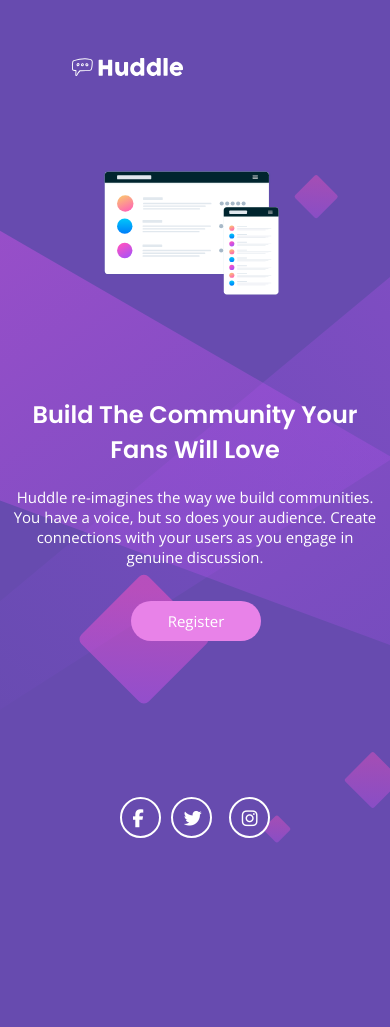
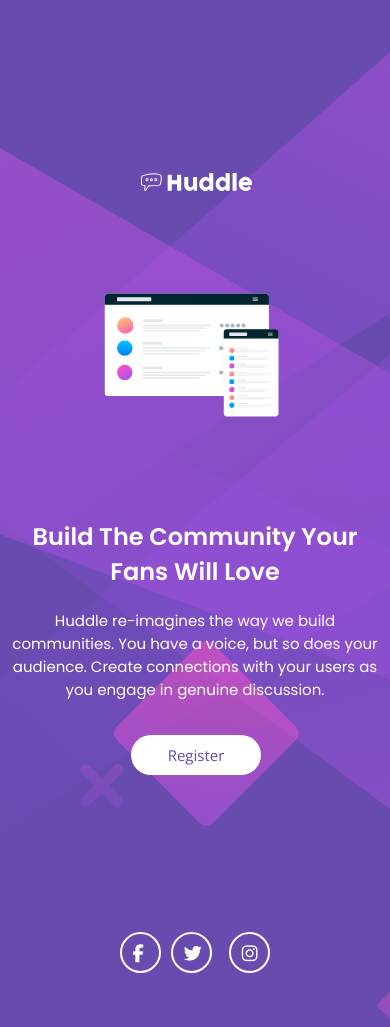
Before and after one commit to aureliandro-oliveira/hudle, a plain HTML site: page index.html in a window 390 px wide. Before the commit the page ends 890 px from the top, so only its background shows below. Drawn offline with nearby package versions, Linux system fonts and the light colour scheme.

Commit message:
Add files via upload
alteração no html e alguns postos do css

```diff
--- a/index.html
+++ b/index.html
@@ -1,5 +1,6 @@
 <!DOCTYPE html>
 <html lang="en">
+
 <head>
   <meta charset="UTF-8" />
   <meta name="viewport" content="width=device-width, initial-scale=1.0" />
@@ -10,26 +11,23 @@
   <link rel="stylesheet" href="./src/css/variables.css" />
   <link rel="preconnect" href="https://fonts.googleapis.com" />
   <link rel="preconnect" href="https://fonts.gstatic.com" crossorigin />
-    <link
-      href="https://fonts.googleapis.com/css2?family=Open+Sans&family=Poppins:wght@400;600&display=swap"
-      rel="stylesheet"
-    />
-    <link
-      rel="stylesheet"
-      href="https://cdnjs.cloudflare.com/ajax/libs/font-awesome/6.5.1/css/all.min.css"
-    />
+  <link href="https://fonts.googleapis.com/css2?family=Open+Sans&family=Poppins:wght@400;600&display=swap"
+    rel="stylesheet" />
+  <link rel="stylesheet" href="https://cdnjs.cloudflare.com/ajax/libs/font-awesome/6.5.1/css/all.min.css" />
 
   <title>Frontend Mentor | Huddle landing page with single introductory section</title>
 </head>
+
 <body>
+  <main>
     <header class="logo">
-      <img src="./src/images/logo.svg" alt="" />
+      <img src="./src/images/logo.svg" alt="logo-huddle" />
     </header>
 
     <div class="container">
       <section class="section-image">
         <div class="image">
-          <img src="./src/images/illustration-mockups.svg" alt="" />
+          <img src="./src/images/illustration-mockups.svg" alt="illustration-mockups" />
         </div>
       </section>
 
@@ -55,24 +53,18 @@
     </div>
 
     <footer class="footer">
-      <div class="social">
-        <a href="#">
-          <i class="fab fa-facebook-f"></i>
-        </a>
-      </div>
+      <nav class="social">
+        <ul>
+          <li class="social"><a href="#"><i class="fab fa-facebook-f"></i></a></li>
 
-      <div class="social">
-        <a href="#">
-          <i class="fab fa-twitter"></i>
-        </a>
-      </div>
+          <li class="social"><a href="#"><i class="fab fa-twitter"></i></a></li>
 
-      <div class="social">
-        <a href="#">
-          <i class="fab fa-instagram"></i>
-        </a>
-      </div>
+          <li class="social"><a href="#"><i class="fab fa-instagram"></i></a></li>
+        </ul>
+      </nav>
     </footer>
     </div>
+  </main>
 </body>
+
 </html>
--- a/src/css/reset.css
+++ b/src/css/reset.css
@@ -8,3 +8,7 @@ a {
     text-decoration: none;
     color: black;
 }
+
+li {
+    list-style-type: none;
+}
--- a/src/css/responsive.css
+++ b/src/css/responsive.css
@@ -1,8 +1,30 @@
 @media screen and (max-width: 1024px) {
     body {
+        display: flex;
+        justify-content: center;
+        align-items: center;
+    }
+
+    main {
         background-image: url('../images/bg-mobile.svg');
         background-size: cover;
         background-repeat: no-repeat;
+    }
+
+    .logo {
+        display: block;
+        padding-top: 350px;
+        justify-content: space-between;
+        align-items: center;
+        min-height: 75px;
+        text-align: center;
+      }
+
+    .section-information {
+        display: block;
+        justify-content: space-between;
+        flex-direction: column;
+        text-align: center;
     }
 
     .container {
@@ -60,6 +82,7 @@
 
         .logo img {
             width: 120px;
+            padding-top: none;
         }
 
         .image img {
--- a/src/css/style.css
+++ b/src/css/style.css
@@ -1,11 +1,14 @@
 body {
+  display: flex;
+  justify-content: center;
+  align-items: center;
   max-width: 100%;
   height: 100vh;
   background-image: url('../images/bg-desktop.svg');
   background-size: cover;
   background-repeat: no-repeat;
   background-color: var(--background-text);
-  font-family: 'Open Sans', sans-serif;
+  font-family: 'Poppins', sans-serif;
   color: #ffffff;
 }
 
@@ -43,7 +46,6 @@ body {
 .section-information .title {
   font-size: 26px;
   font-weight: 600;
-  font-family: 'Poppins', sans-serif;
   padding-top: 50px;
   padding-bottom: 20px;
 }
@@ -62,10 +64,11 @@ body {
 
 .button a {
   display: flex;
+  font-family: 'Open Sans', sans-serif;
   justify-content: center;
   align-items: center;
-  background-color: var(--button-text-icons);
-  color: #ffffff;
+  background-color: #ffffff;
+  color: var(--background-text);
   font-weight: 400;
   font-size: 20px;
   width: 200px;
@@ -74,14 +77,18 @@ body {
 }
 
 .button a:hover {
-  background-color: #ffffff;
-  color: var(--background-text);
+  background-color: var(--button-text-icons);
+  color: #ffffff;
 }
 
 .footer {
   display: flex;
   justify-content: end;
-  align-items: row;
+  align-self: center;
+}
+
+.social ul{
+  display: flex;
   padding-left: 40px;
   padding-top: 25px;
   padding-bottom: 60px;
```
Lines whose indentation alone changed are shown as unchanged.
